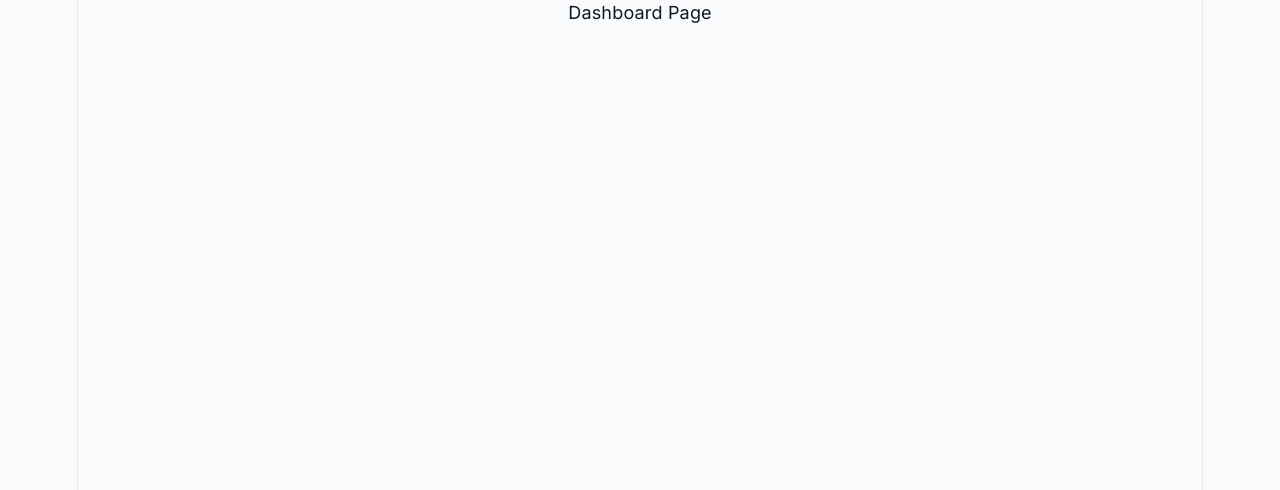
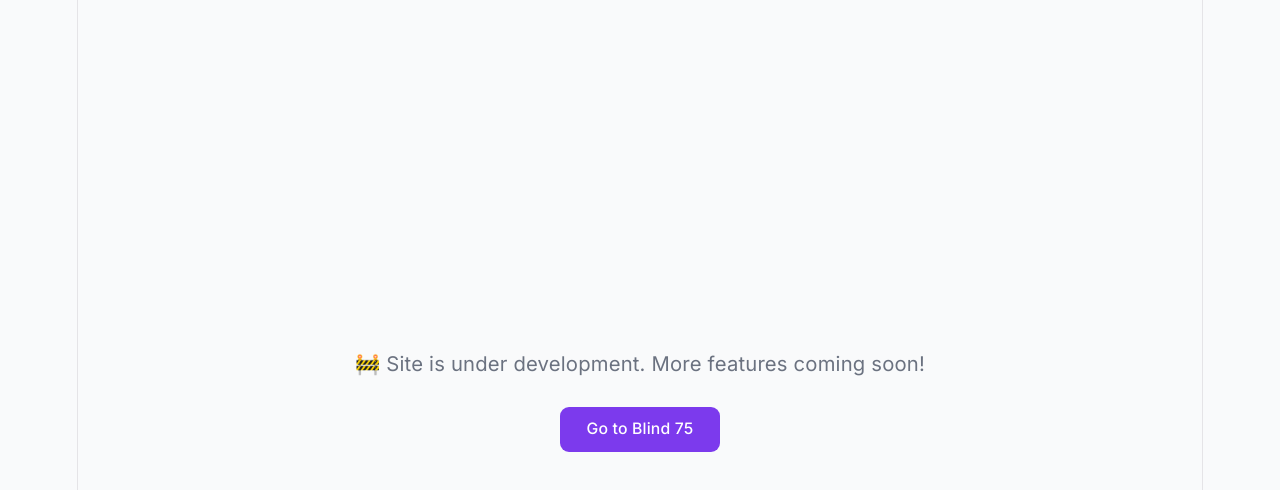
Before and after one commit to kapil051/interview-prep-frontend, a React (Vite) app: page /dashboard in a window 1280 px wide. Shown: the top 490 px of the page. Built offline with nearby package versions, Linux system fonts and the light colour scheme; no server answers; sample sign-in values are in the browser's storage.

Commit message:
(feat): add dashboard page

```diff
--- a/src/pages/DashboardPage.jsx
+++ b/src/pages/DashboardPage.jsx
@@ -1,5 +1,23 @@
+import { useNavigate } from 'react-router-dom';
+
 function DashboardPage() {
-  return <div>Dashboard Page</div>;
+  const navigate = useNavigate();
+
+  return (
+    <div className="min-h-screen flex items-center justify-center bg-gray-50 font-inter">
+      <div className="text-center space-y-6">
+        <p className="text-lg text-gray-500">
+          🚧 Site is under development. More features coming soon!
+        </p>
+        <button
+          onClick={() => navigate('/blind75')}
+          className="px-6 py-2.5 bg-primary-600 hover:bg-primary-700 text-white text-sm font-medium rounded-lg transition"
+        >
+          Go to Blind 75
+        </button>
+      </div>
+    </div>
+  );
 }
 
 export default DashboardPage;
```
